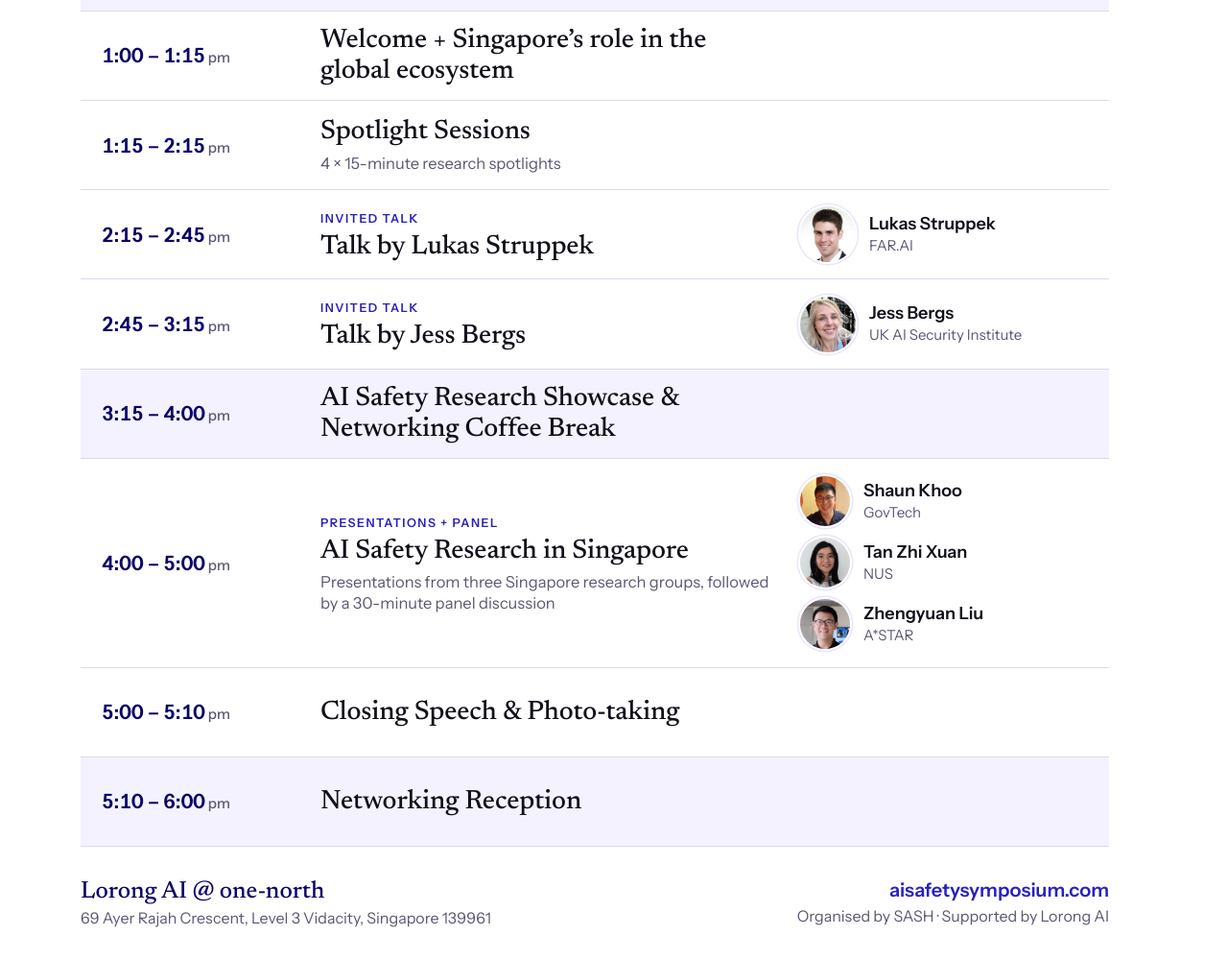
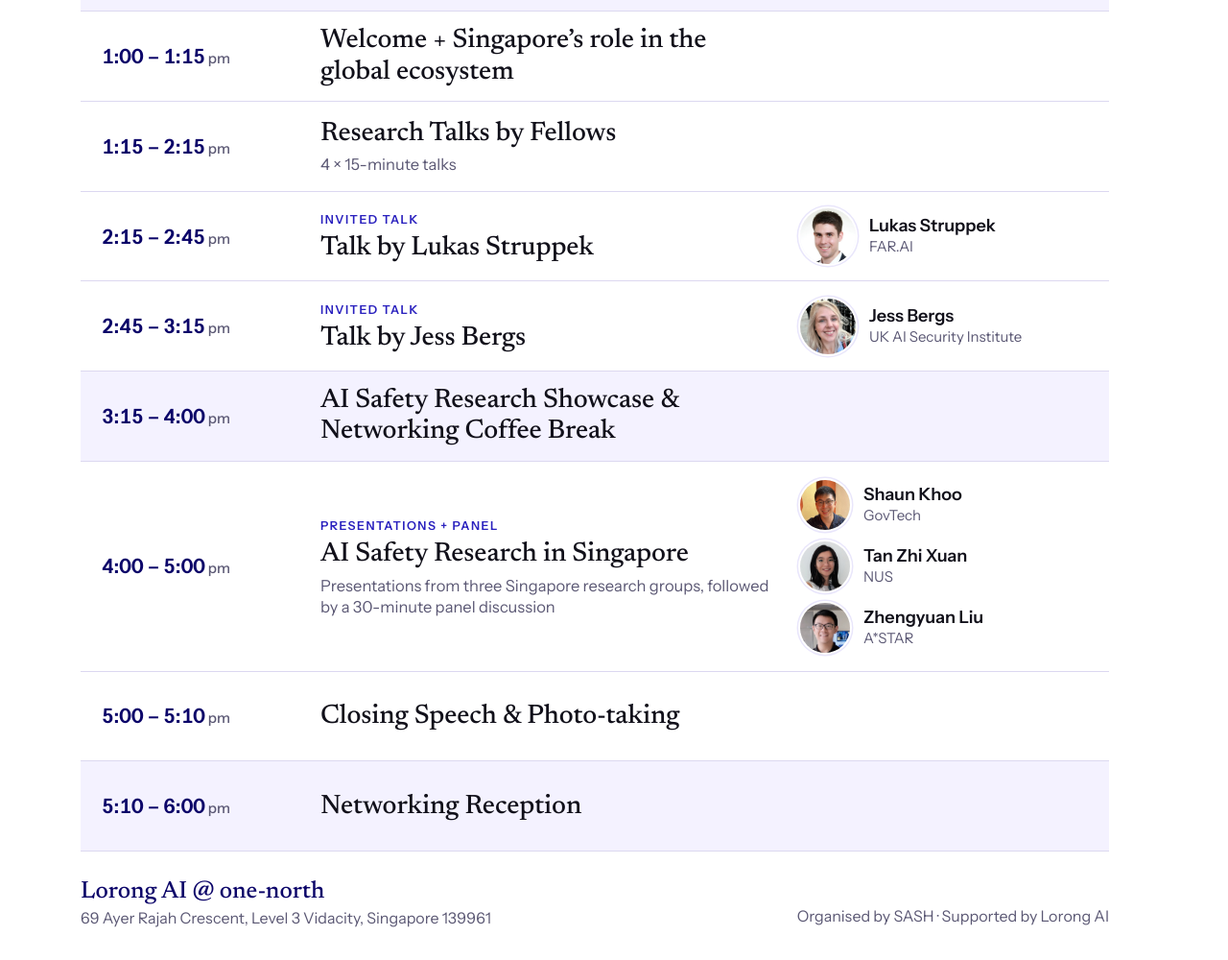
Before and after one commit to sash-aisafety-symposium/sash-aisafety-symposium.github.io, a plain HTML site: page poster/agenda-poster.html in a window 1280 px wide. Shown: the part 754-1754 px from the top of the page at 96% size. Drawn offline with Linux system fonts and the light colour scheme.

Commit message:
Poster: rename spotlight sessions, drop website from footer
Co-Authored-By: Claude Opus 5.5 <noreply@anthropic.com>
Claude-Session: https://claude.ai/code/session_015kArQo8sqV8ZuqzNsvFSqX

```diff
--- a/poster/agenda-poster.html
+++ b/poster/agenda-poster.html
@@ -99,7 +99,7 @@
       </li>
       <li>
         <div class="time">1:15 – 2:15<small>pm</small></div>
-        <div><div class="title">Spotlight Sessions</div><div class="detail">4 × 15-minute research spotlights</div></div>
+        <div><div class="title">Research Talks by Fellows</div><div class="detail">4 × 15-minute talks</div></div>
         <div></div>
       </li>
       <li>
@@ -142,7 +142,7 @@
 
   <footer>
     <div class="venue"><b>Lorong AI @ one-north</b><span>69 Ayer Rajah Crescent, Level 3 Vidacity, Singapore 139961</span></div>
-    <div class="org"><a>aisafetysymposium.com</a>Organised by SASH · Supported by Lorong AI</div>
+    <div class="org">Organised by SASH · Supported by Lorong AI</div>
   </footer>
 </div>
 </body>
```
Also changed, not shown: poster/agenda-poster.png, 1 other file.
